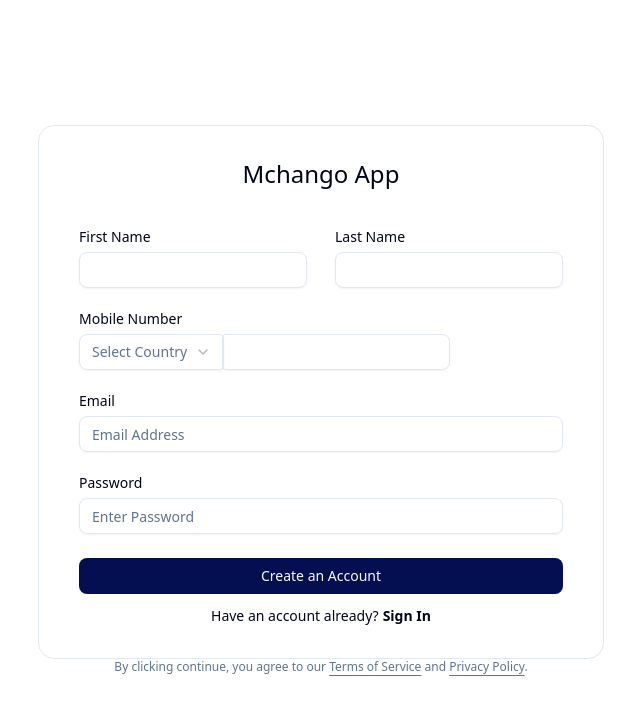
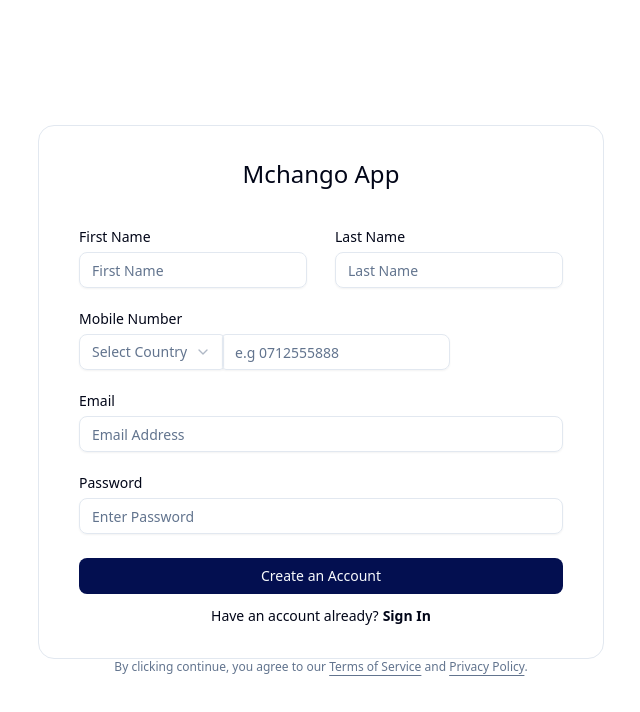
Before and after one commit to Charlitokenn/mchango-next, a Next.js app: page /sign-up in a window 1280 px wide. Shown: the top 712 px of the page, without its empty margins (319-959 px from the left). Built offline with nearby package versions, Linux system fonts and the light colour scheme.

Commit message:
finalized login flow

```diff
--- a/actions/auth.actions.ts
+++ b/actions/auth.actions.ts
@@ -8,14 +8,21 @@
 export const signInUser = async (values: SignInParams) => {
   const supabase = await createClient()
 
-  const { error } = await supabase.auth.signInWithPassword(values)
+  const { data, error } = await supabase.auth.signInWithPassword(values)
 
   if (error) {
-    redirect('/error')
+    return {
+      code: error.code,
+      message: error.message,
+      error: true,
+    }
+  } else {
+    // revalidatePath('/home', 'layout')
+    return {
+      data: data,
+      error: false,
+    }
   }
-
-  revalidatePath('/home', 'layout')
-  redirect('/home')
 }
 
 export const signUpUser = async (values: SignUpParams) => {
--- a/app/(root)/(app)/home/page.tsx
+++ b/app/(root)/(app)/home/page.tsx
@@ -27,7 +27,7 @@
 
   return (
     <div>
-      <Button type="button" onClick={signOutUser}/>
+      <Button type="button" onClick={signOutUser}>Sign Out</Button>
     </div>
   )
 }
--- a/app/layout.tsx
+++ b/app/layout.tsx
@@ -27,9 +27,9 @@
 }>) {
   return (
     <html lang="en">
-      <body className={`${inter.variable} ${ibmPlexSerif.variable}`}>
+      <body className={`${inter.variable} ${ibmPlexSerif.variable} relative`}>
         {children}
-        <Toaster/>
+        <Toaster position="top-right"/>
       </body>
     </html>
   );
--- a/components/authForm.tsx
+++ b/components/authForm.tsx
@@ -16,7 +16,7 @@
 
 
 const authFormSchema = (type: FormType) => {
-  // const mobileSchema = z.string().regex(/^0\d{9}$/, "Mobile number must have 10 digits and start with 0");
+  const mobileSchema = z.string().regex(/^0\d{9}$/, "Mobile number must have 10 digits and start with 0");
 
   const passwordSchema = z.string()
   .min(6, {message: "Password must be at least 6 characters long"})
@@ -28,8 +28,8 @@
   return z.object({
     firstname: type === 'sign-up' ? z.string().min(3) : z.string().optional(),
     lastname: type === 'sign-up' ? z.string().min(3) : z.string().optional(),
-    code: type === 'sign-up' ? z.string().min(4).max(4) : z.string().min(4).max(4).optional(),
-    mobile: type === 'sign-up' ? z.string().min(4).max(4) : z.string().min(4).max(4).optional(),
+    code: type === 'sign-up' ? z.string().min(4).max(4) : z.string().optional(),
+    mobile: type === 'sign-up' ? mobileSchema : z.string().optional(),
     email: z.string().email(),
     password: passwordSchema
   })
@@ -55,21 +55,36 @@
   // 2. Define a submit handler.
   const handleSubmit = async (values: z.infer<typeof formSchema>) => {
     try {
-      if(type === 'sign-up'){
+      if (type === 'sign-up') {
         toast.success('Account Created Successfully')
         router.push('/sign-in')
         console.log('SIGN UP',values)
-      }else{
-        console.log('SIGN IN', values)
-        toast.success('Login Successfully')
-        router.push('/home')
-        await signInUser(values);
+      } else {
+        const response = await signInUser(values);
+
+        if(response?.error) {
+          toast.error(response.message, {
+            description: `Failed to log into account. Please try again.`,
+            // action: {
+            //   label: "Undo",
+            //   onClick: () => console.log("Undo"),
+            // },
+          })
+          return
+        } else {
+          const email = response.data?.user.email
+          const firstname = response.data?.user.user_metadata.firstName
+
+          toast.success("Login Successfull", {
+            description: `Welcome back ${!firstname ? email : firstname}`,
+          })
+          router.push('/home')
+        }
       }
     } catch (error) {
       console.log(error)
       toast("Couldn't Login", {
-        variant: "destructive",
-        description: `${error}`,
+        description: `Failed to log into account. Please try again.`,
         action: {
           label: "Undo",
           onClick: () => console.log("Undo"),
@@ -92,8 +107,8 @@
               {!isSignIn && (
                 <div className="flex flex-col space-y-6">
                   <div className="flex justify-between space-x-2">
-                    <FormField control={form.control} name='firstname' label='First Name' placeholder=""/>
-                    <FormField control={form.control} name='lastname' label='Last Name' placeholder=""/>
+                    <FormField control={form.control} name='firstname' label='First Name' placeholder="First Name"/>
+                    <FormField control={form.control} name='lastname' label='Last Name' placeholder="Last Name"/>
                   </div>
                   <div className="flex -space-x-0.5">
                     <CustomSelect
@@ -104,7 +119,7 @@
                       placeholder="Select Country"
                       options={countryCodes}
                     />
-                    <FormField classname="rounded-l mt-3.5" control={form.control} name='mobile' label='' placeholder=""/>
+                    <FormField classname="rounded-l mt-3.5" control={form.control} name='mobile' label='' placeholder="e.g 0712555888"/>
                   </div>
                   </div>
                 )
--- a/components/landingPage/Header.tsx
+++ b/components/landingPage/Header.tsx
@@ -108,9 +108,11 @@
               Pricing
             </a>
             <div className="flex flex-col space-y-3 pt-2">
-              <Button variant="outline" className="w-full rounded-full border-brand-400 text-brand-600 hover:bg-brand-50">
-                Login
-              </Button>
+              <Link href="/sign-in" className='cursor-pointer'>
+                <Button variant="outline" className="w-full rounded-full border-brand-400 text-brand-600 hover:bg-brand-50">
+                  Login
+                </Button>
+              </Link>
               <Button className="w-full rounded-full btn-gradient">
                 Start Free Trial
               </Button>
```
